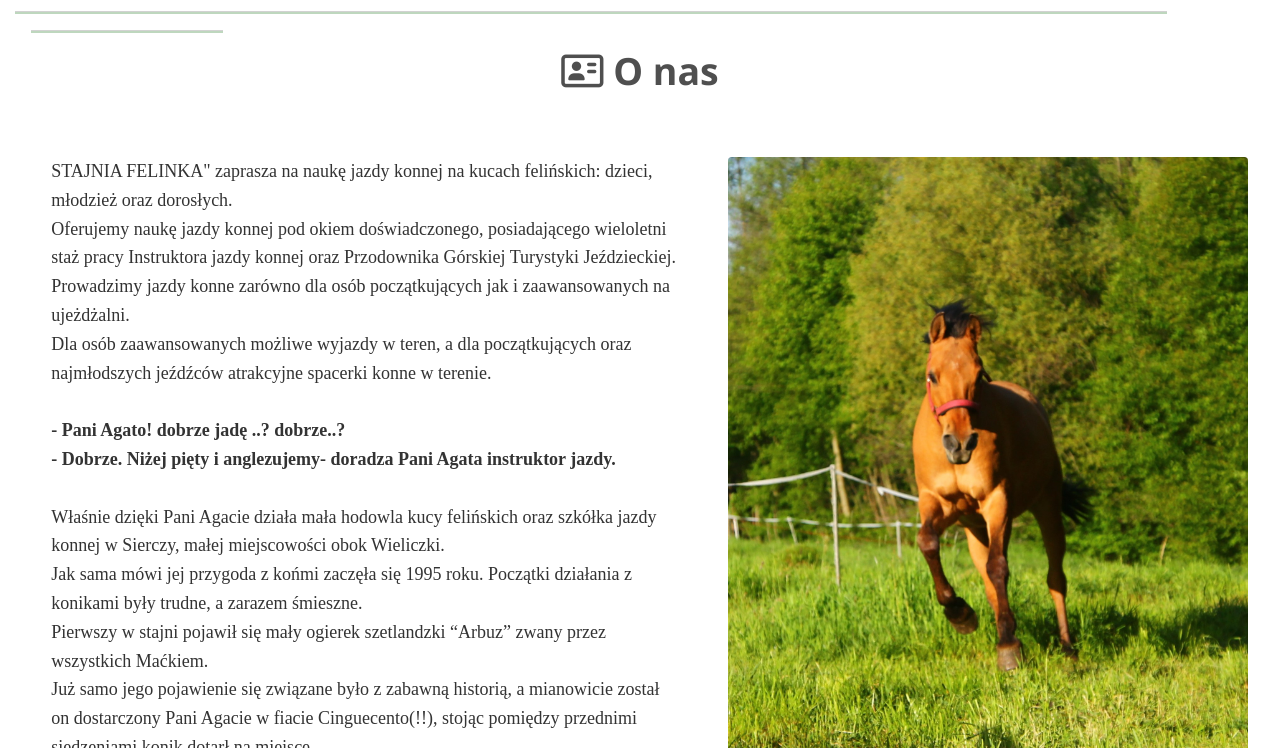
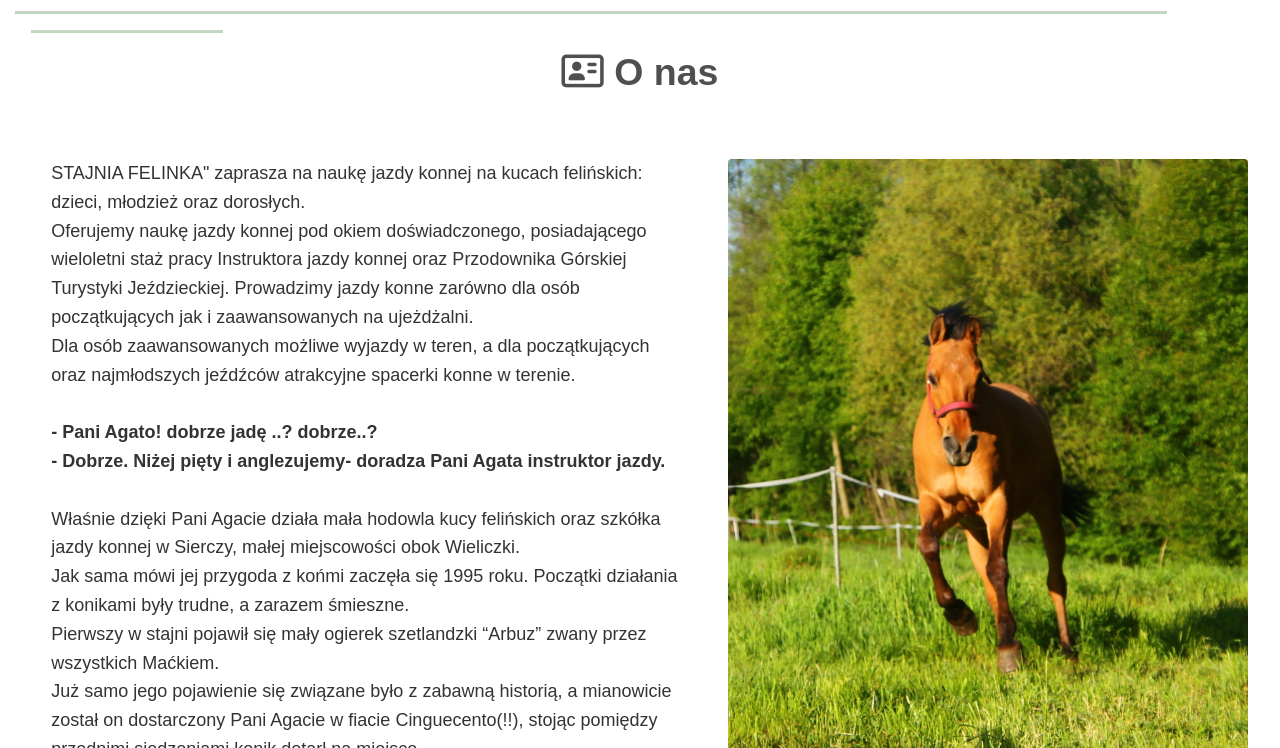
Before and after one commit to JANTI12/stajnia1, a plain HTML site: page index.html in a window 1280 px wide. Both pictures are taken after a click on the link "STAJNIA FELINKA". Shown: the part 852-1600 px from the top of the page. Drawn offline with Linux system fonts and the light colour scheme.

Commit message:
Update index.html

```diff
--- a/index.html
+++ b/index.html
@@ -115,8 +115,8 @@ input[type=submit]:hover {
 	div.zakladki > div {display: none}
   	  div.zakladki div:target {display: block}
 
-	div {;
-	font-family:cursive}
+	* {
+	font-family:sans-serif}
 	hr {
 		background-color:darkgreen;
 		height:2px;
@@ -230,7 +230,7 @@ input[type=submit]:hover {
 		<br><br><hr style='width:90vw'><h1 class='w3-center w3-margin'><hr style='width:15vw;'><i class="fa-regular fa-address-card"></i><b> O nas</b></h1><br>
 		<div class='w3-mobile row'>
 
-			<div style=' margin-top:3vh; margin-left:4vw; color:#333333' class='w3-serif w3-large col-lg-6 col-md-12 m6 w3-animate-left'> STAJNIA FELINKA" zaprasza na naukę jazdy konnej na kucach felińskich: dzieci, młodzież oraz dorosłych.<br>
+			<div style=' margin-top:3vh; margin-left:4vw; color:#333333' class='w3-sans-serif w3-large col-lg-6 col-md-12 m6 w3-animate-left'> STAJNIA FELINKA" zaprasza na naukę jazdy konnej na kucach felińskich: dzieci, młodzież oraz dorosłych.<br>
 				Oferujemy naukę jazdy konnej pod okiem doświadczonego, posiadającego wieloletni staż pracy Instruktora jazdy konnej oraz Przodownika Górskiej Turystyki Jeździeckiej.
 				Prowadzimy jazdy konne zarówno dla osób początkujących jak i zaawansowanych na ujeżdżalni.<br>
 				Dla osób zaawansowanych możliwe wyjazdy w teren, a dla początkujących oraz najmłodszych jeźdźców atrakcyjne spacerki konne w terenie.<br><br>
```
